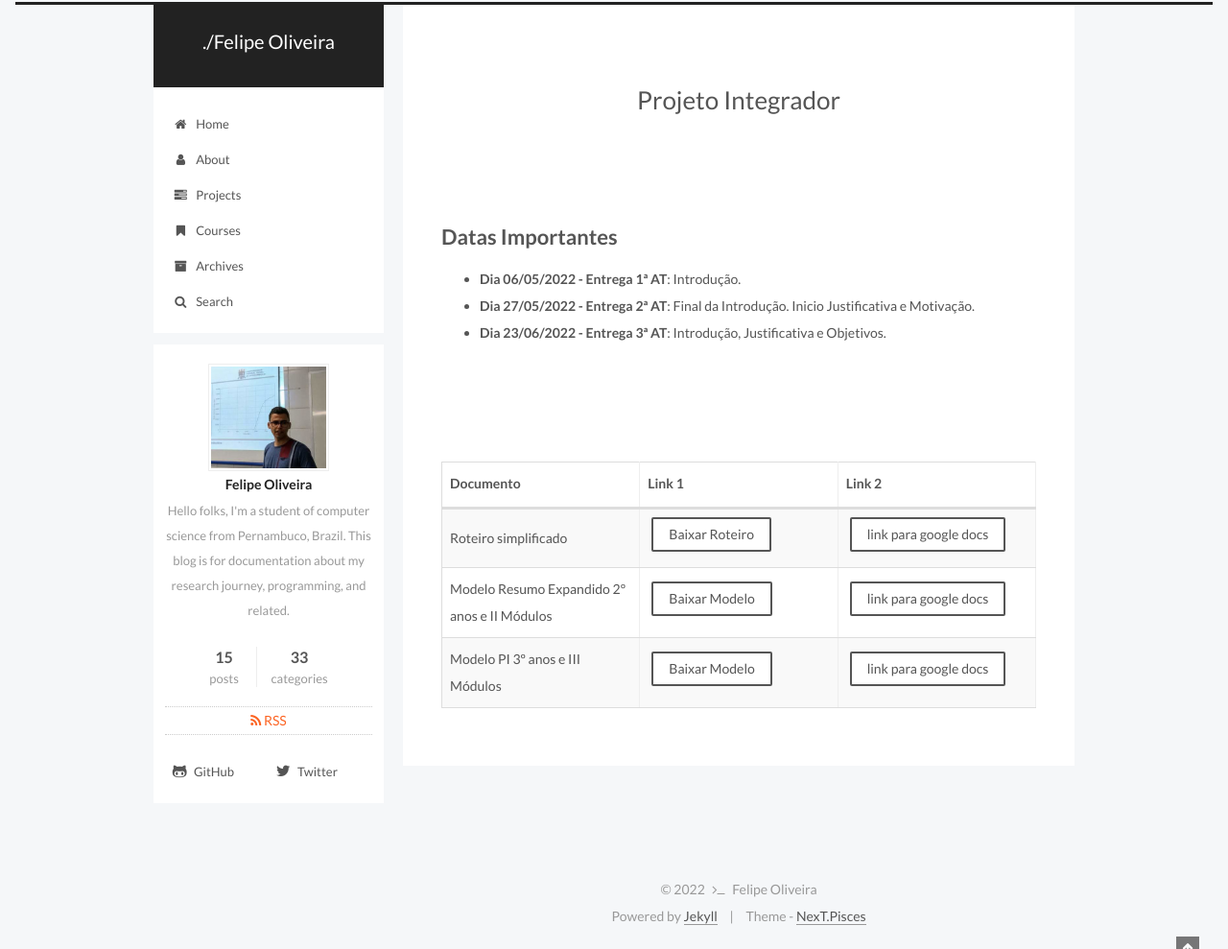
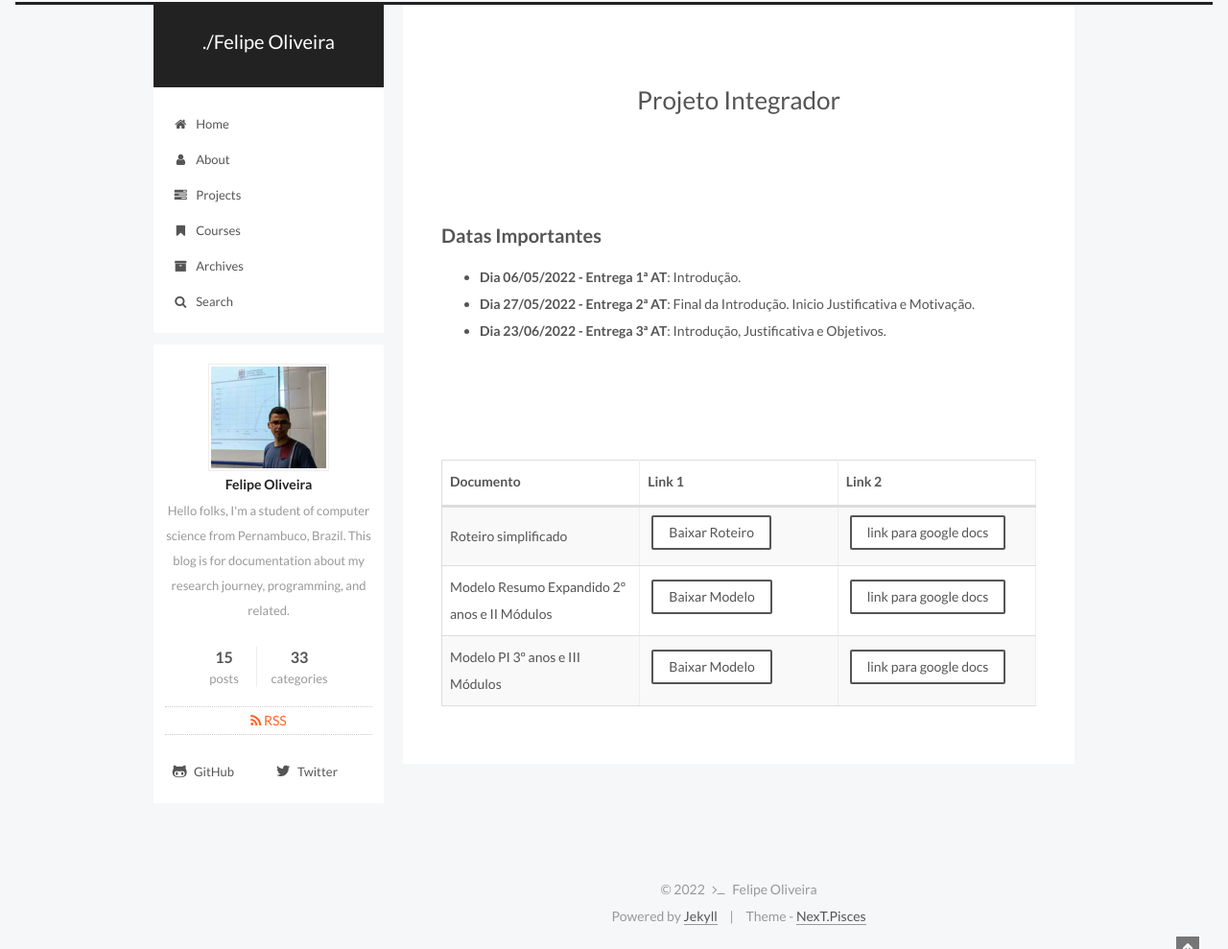
Before and after one commit to fdoliv/fdoliv.github.io, a Jekyll site: the page built from courses/pi/index.md, in a window 1280 px wide. Shown: the whole page at 96% size. Built offline with Jekyll 4.4.1, drawn with Linux system fonts in a browser that asks for light colours.

```diff
--- a/courses/pi/index.md
+++ b/courses/pi/index.md
@@ -11,7 +11,7 @@ comments: false
 <br/>
 
 <br/>
-# Datas Importantes
+## Datas Importantes
 * **Dia 06/05/2022 - Entrega 1ª AT**: Introdução.
 * **Dia 27/05/2022 - Entrega 2ª AT**: Final da Introdução. Inicio Justificativa e Motivação.
 * **Dia 23/06/2022 - Entrega 3ª AT**: Introdução, Justificativa e Objetivos.
```
